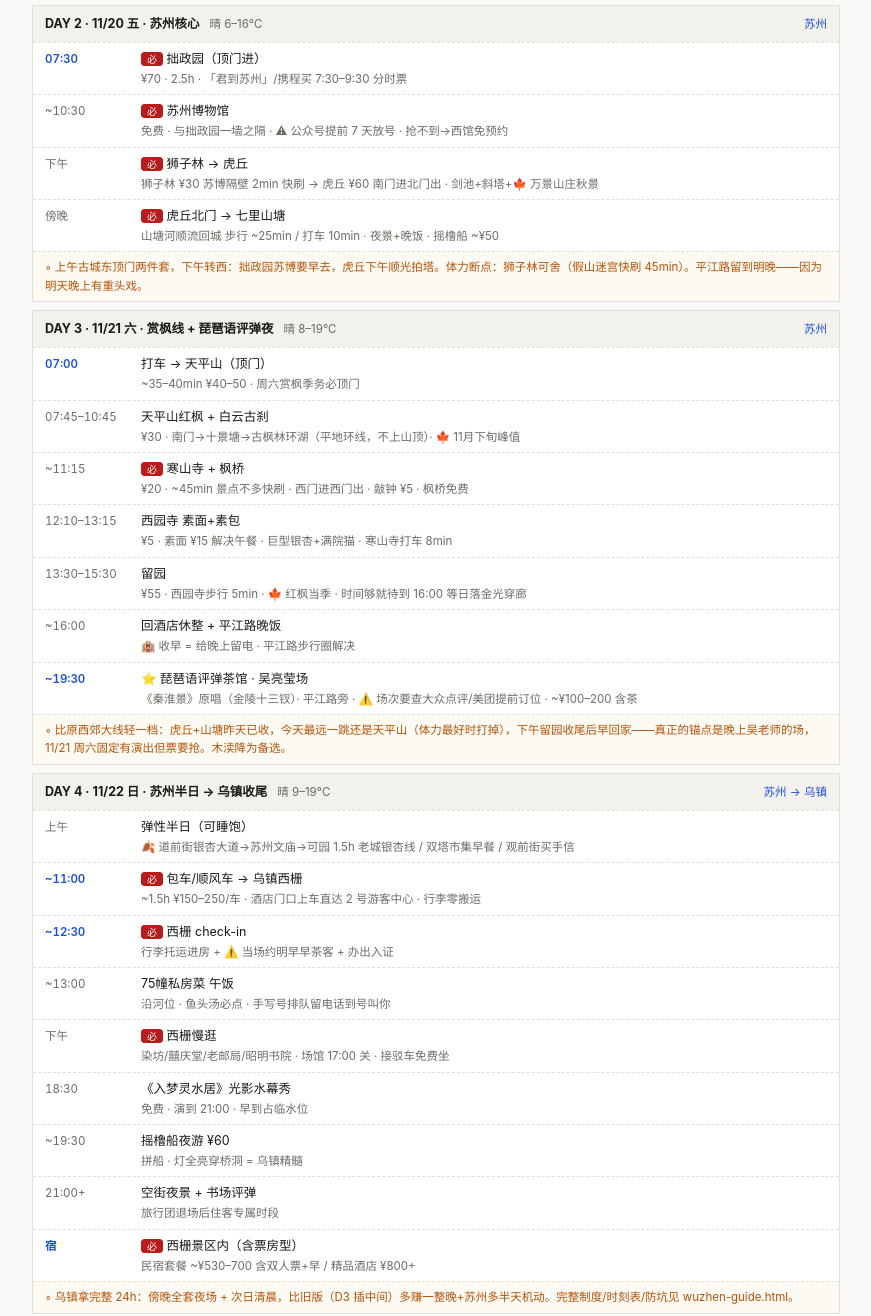
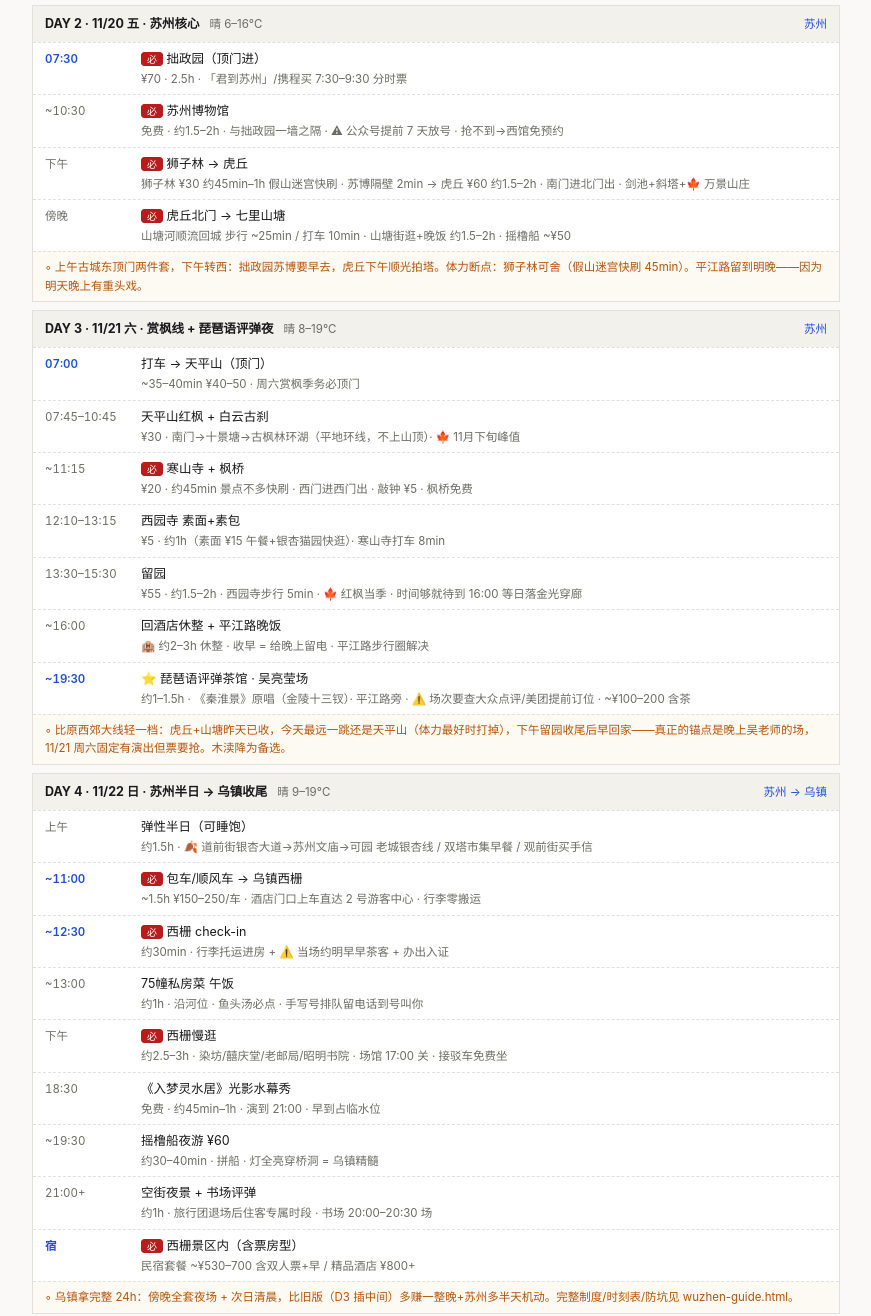
Before and after one commit to isola-arch/suzhou-trip-2026, a plain HTML site: page functional.html in a window 1280 px wide. Shown: the part 4101-5417 px from the top of the page, without its empty margins (204-1075 px from the left). Drawn offline with nearby package versions, Linux system fonts and the light colour scheme.

Commit message:
annotate browse durations on day rows (functional.html)
Generated with Devin (https://devin.ai)

Co-Authored-By: Devin <158243242+devin-ai-integration[bot]@users.noreply.github.com>

```diff
--- a/functional.html
+++ b/functional.html
@@ -426,27 +426,27 @@ var DAYS_HALF=[
    ["傍晚",0,"入住观前街/平江路 + 平江路夜游晚饭","🏨 ¥250–450/间 · 哑巴生煎/苏式汤面"]],
   note:"若改 11/18 晚出发 → 本日变整天：拙政园+苏博提前，虎丘+寒山寺 Day 2 不变。"}, {h:"DAY 2 · 11/20 五 · 苏州核心",wx:"晴 6–16°C",loc:"苏州",rows:[
    ["07:30",1,"拙政园（顶门进）","¥70 · 2.5h · 「君到苏州」/携程买 7:30–9:30 分时票"],
-   ["~10:30",0,"苏州博物馆","免费 · 与拙政园一墙之隔 · ⚠ 公众号提前 7 天放号 · 抢不到→西馆免预约"],
-   ["下午",0,"狮子林 → 虎丘","狮子林 ¥30 苏博隔壁 2min 快刷 → 虎丘 ¥60 南门进北门出 · 剑池+斜塔+🍁 万景山庄秋景"],
-   ["傍晚",0,"虎丘北门 → 七里山塘","山塘河顺流回城 步行 ~25min / 打车 10min · 夜景+晚饭 · 摇橹船 ~¥50"]],note:"上午古城东顶门两件套，下午转西：拙政园苏博要早去，虎丘下午顺光拍塔。体力断点：狮子林可舍（假山迷宫快刷 45min）。平江路留到明晚——因为明天晚上有重头戏。"},
+   ["~10:30",0,"苏州博物馆","免费 · 约1.5–2h · 与拙政园一墙之隔 · ⚠ 公众号提前 7 天放号 · 抢不到→西馆免预约"],
+   ["下午",0,"狮子林 → 虎丘","狮子林 ¥30 约45min–1h 假山迷宫快刷 · 苏博隔壁 2min → 虎丘 ¥60 约1.5–2h · 南门进北门出 · 剑池+斜塔+🍁 万景山庄"],
+   ["傍晚",0,"虎丘北门 → 七里山塘","山塘河顺流回城 步行 ~25min / 打车 10min · 山塘街逛+晚饭 约1.5–2h · 摇橹船 ~¥50"]],note:"上午古城东顶门两件套，下午转西：拙政园苏博要早去，虎丘下午顺光拍塔。体力断点：狮子林可舍（假山迷宫快刷 45min）。平江路留到明晚——因为明天晚上有重头戏。"},
  {h:"DAY 3 · 11/21 六 · 赏枫线 + 琵琶语评弹夜",wx:"晴 8–19°C",loc:"苏州",rows:[
    ["07:00",1,"打车 → 天平山（顶门）","~35–40min ¥40–50 · 周六赏枫季务必顶门"],
    ["07:45–10:45",0,"天平山红枫 + 白云古刹","¥30 · 南门→十景塘→古枫林环湖（平地环线，不上山顶）· 🍁 11月下旬峰值"],
-   ["~11:15",0,"寒山寺 + 枫桥","¥20 · ~45min 景点不多快刷 · 西门进西门出 · 敲钟 ¥5 · 枫桥免费"],
-   ["12:10–13:15",0,"西园寺 素面+素包","¥5 · 素面 ¥15 解决午餐 · 巨型银杏+满院猫 · 寒山寺打车 8min"],
-   ["13:30–15:30",0,"留园","¥55 · 西园寺步行 5min · 🍁 红枫当季 · 时间够就待到 16:00 等日落金光穿廊"],
-   ["~16:00",0,"回酒店休整 + 平江路晚饭","🏨 收早 = 给晚上留电 · 平江路步行圈解决"],
-   ["~19:30",1,"⭐ 琵琶语评弹茶馆 · 吴亮莹场","《秦淮景》原唱（金陵十三钗）· 平江路旁 · ⚠️ 场次要查大众点评/美团提前订位 · ~¥100–200 含茶"]],
+   ["~11:15",0,"寒山寺 + 枫桥","¥20 · 约45min 景点不多快刷 · 西门进西门出 · 敲钟 ¥5 · 枫桥免费"],
+   ["12:10–13:15",0,"西园寺 素面+素包","¥5 · 约1h（素面 ¥15 午餐+银杏猫园快逛）· 寒山寺打车 8min"],
+   ["13:30–15:30",0,"留园","¥55 · 约1.5–2h · 西园寺步行 5min · 🍁 红枫当季 · 时间够就待到 16:00 等日落金光穿廊"],
+   ["~16:00",0,"回酒店休整 + 平江路晚饭","🏨 约2–3h 休整 · 收早 = 给晚上留电 · 平江路步行圈解决"],
+   ["~19:30",1,"⭐ 琵琶语评弹茶馆 · 吴亮莹场","约1–1.5h · 《秦淮景》原唱（金陵十三钗）· 平江路旁 · ⚠️ 场次要查大众点评/美团提前订位 · ~¥100–200 含茶"]],
   note:"比原西郊大线轻一档：虎丘+山塘昨天已收，今天最远一跳还是天平山（体力最好时打掉），下午留园收尾后早回家——真正的锚点是晚上吴老师的场，11/21 周六固定有演出但票要抢。木渎降为备选。"},
  {h:"DAY 4 · 11/22 日 · 苏州半日 → 乌镇收尾",wx:"晴 9–19°C",loc:"苏州 → 乌镇",rows:[
-   ["上午",0,"弹性半日（可睡饱）","🍂 道前街银杏大道→苏州文庙→可园 1.5h 老城银杏线 / 双塔市集早餐 / 观前街买手信"],
+   ["上午",0,"弹性半日（可睡饱）","约1.5h · 🍂 道前街银杏大道→苏州文庙→可园 老城银杏线 / 双塔市集早餐 / 观前街买手信"],
    ["~11:00",1,"包车/顺风车 → 乌镇西栅","~1.5h ¥150–250/车 · 酒店门口上车直达 2 号游客中心 · 行李零搬运"],
-   ["~12:30",1,"西栅 check-in","行李托运进房 + ⚠️ 当场约明早早茶客 + 办出入证"],
-   ["~13:00",0,"75幢私房菜 午饭","沿河位 · 鱼头汤必点 · 手写号排队留电话到号叫你"],
-   ["下午",0,"西栅慢逛","染坊/囍庆堂/老邮局/昭明书院 · 场馆 17:00 关 · 接驳车免费坐"],
-   ["18:30",0,"《入梦灵水居》光影水幕秀","免费 · 演到 21:00 · 早到占临水位"],
-   ["~19:30",0,"摇橹船夜游 ¥60","拼船 · 灯全亮穿桥洞 = 乌镇精髓"],
-   ["21:00+",0,"空街夜景 + 书场评弹","旅行团退场后住客专属时段"],
+   ["~12:30",1,"西栅 check-in","约30min · 行李托运进房 + ⚠️ 当场约明早早茶客 + 办出入证"],
+   ["~13:00",0,"75幢私房菜 午饭","约1h · 沿河位 · 鱼头汤必点 · 手写号排队留电话到号叫你"],
+   ["下午",0,"西栅慢逛","约2.5–3h · 染坊/囍庆堂/老邮局/昭明书院 · 场馆 17:00 关 · 接驳车免费坐"],
+   ["18:30",0,"《入梦灵水居》光影水幕秀","免费 · 约45min–1h · 演到 21:00 · 早到占临水位"],
+   ["~19:30",0,"摇橹船夜游 ¥60","约30–40min · 拼船 · 灯全亮穿桥洞 = 乌镇精髓"],
+   ["21:00+",0,"空街夜景 + 书场评弹","约1h · 旅行团退场后住客专属时段 · 书场 20:00–20:30 场"],
    ["宿",1,"西栅景区内（含票房型）","民宿套餐 ~¥530–700 含双人票+早 / 精品酒店 ¥800+"]],
   note:"乌镇拿完整 24h：傍晚全套夜场 + 次日清晨，比旧版（D3 插中间）多赚一整晚+苏州多半天机动。完整制度/时刻表/防坑见 wuzhen-guide.html。"},
  {h:"DAY 4 备选 · 南浔古镇绕道版",wx:"晴 9–19°C",loc:"苏州 → 南浔 → 乌镇",rows:[
@@ -457,10 +457,10 @@ var DAYS_HALF=[
    ["~16:00+",0,"接正版 D4：check-in → 夜场全套","下午场馆时间压缩 ~2h"]],
   note:"条件触发卡：想多赚一个免费 UNESCO 古镇才走这条——代价是早起+多两次换乘+乌镇下午缩水。纯赶路选直达包车。"},
  {h:"DAY 5 · 11/23 一 · 乌镇晨 → 萧山机场 → 回港",wx:"☀ 晴 8–24°C · 全程最暖",loc:"乌镇 → HGH → 香港",rows:[
-   ["06:30",0,"清晨薄雾水巷","住景区的全部意义 · 9 点前外面游客进不来"],
-   ["07:00",0,"早茶客 水上市集","预约制（昨天 check-in 已约）· 临水吃早餐看戏台"],
-   ["09:30",0,"蘑菇屋免费场 / 补漏","《向往的生活》原景 · 现场取号每批 30 人 · ⚠ 周一木心美术馆闭馆"],
-   ["12:00",1,"退房 → 行李托运","房东运到出口行李房 · 人空手午饭+最后一圈"],
+   ["06:30",0,"清晨薄雾水巷","约30–45min · 住景区的全部意义 · 9 点前外面游客进不来"],
+   ["07:00",0,"早茶客 水上市集","约1h · 预约制（昨天 check-in 已约）· 临水吃早餐看戏台"],
+   ["09:30",0,"蘑菇屋免费场 / 补漏","约20–30min · 《向往的生活》原景 · 现场取号每批 30 人 · ⚠ 周一木心美术馆闭馆"],
+   ["12:00",1,"退房 → 行李托运","房东运到出口行李房 · 人空手午饭+最后一圈 约1–1.5h"],
    ["~14:00",1,"乌镇 → 萧山机场","直达大巴 ~2h（班次以当日为准）/ 桐乡站高铁→杭州东→19号线 ~2h"],
    ["~16:30",0,"到机场 · 缓冲","19:30 起飞前 ~3h 裕度"],
    ["19:30",1,"HGH → HKG ✈ CX963","~22:10 到港"]],
```
